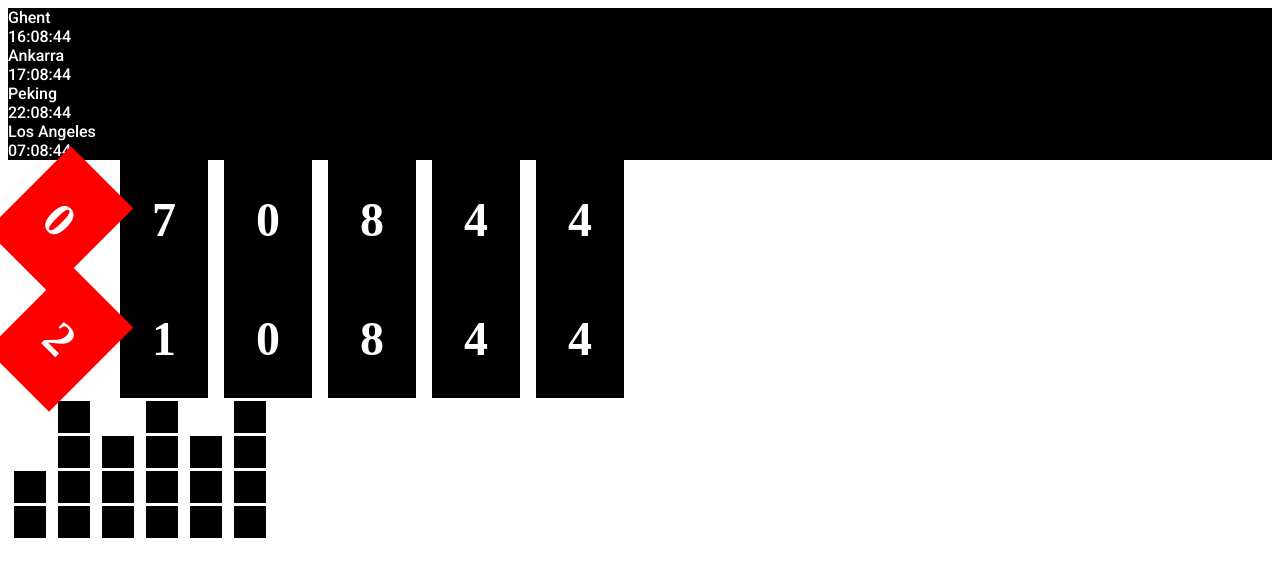
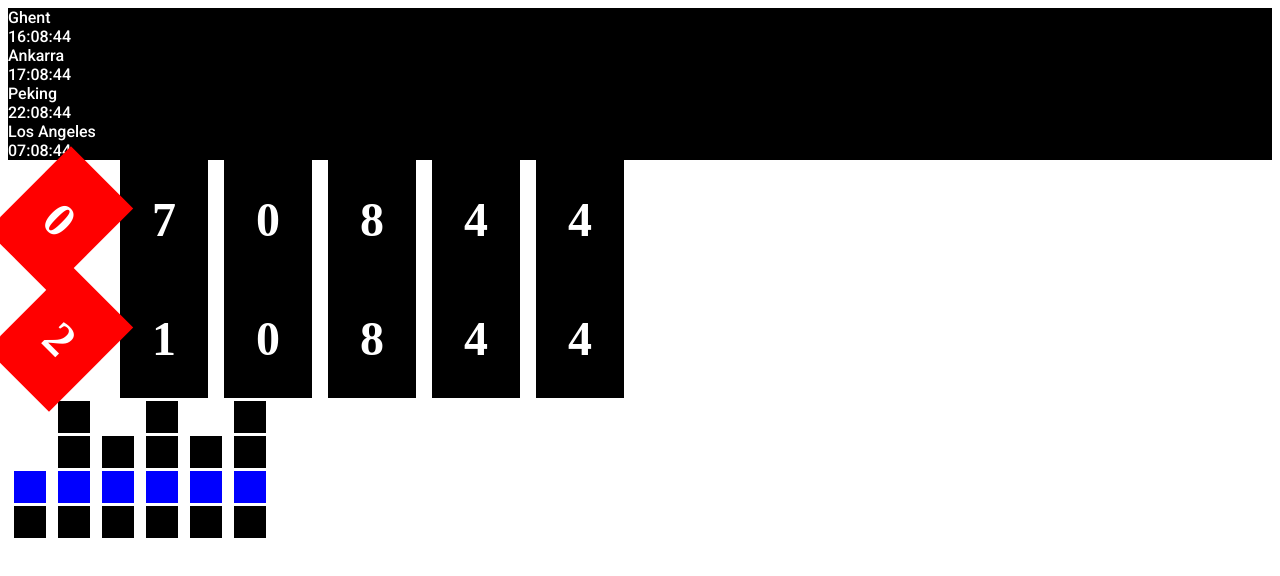
Before and after one commit to pgmgent-1920-students/react-clocks, a React (Create React App) app in the folder client/: page / in a window 1280 px wide. Shown: the top 576 px of the page. Built offline with nearby package versions, Linux system fonts and the light colour scheme.

Commit message:
Added binary logics to LEDStrip

```diff
--- a/client/src/app/components/LEDStrip.js
+++ b/client/src/app/components/LEDStrip.js
@@ -2,7 +2,7 @@ import React from 'react';
 
 import LED from './LED';
 
-const LEDStrip = ({amount = 1, v = 1}) => {
+const LEDStrip = ({amount = 1, v = 2}) => {
   const toBits = (input, n) => {
     input = String(input);
     while (input.length < n) {
@@ -11,12 +11,12 @@ const LEDStrip = ({amount = 1, v = 1}) => {
     return input;
   };
 
-  const binaryValue = Number(v).toString(2);
-  console.log(toBits(binaryValue, amount));
+  const binaryValueString = Number(v).toString(2);
+  const binaryValue = toBits(binaryValueString, amount);
 
   const leds = [];
   for (let i = 0; i < amount ; i++) {
-    leds.push(<LED />);
+    leds.push(<LED key={i} isOn={binaryValue !== null ? (binaryValue[i] === '1' ? true : false) : false} />);
   }
 
   return (
```
